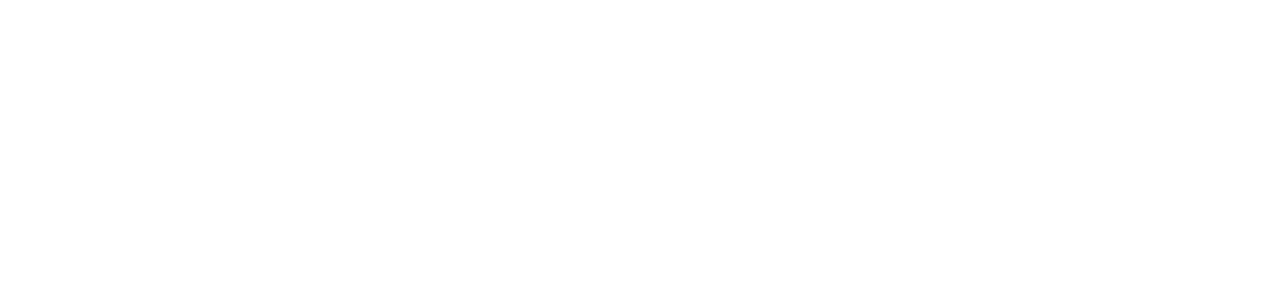
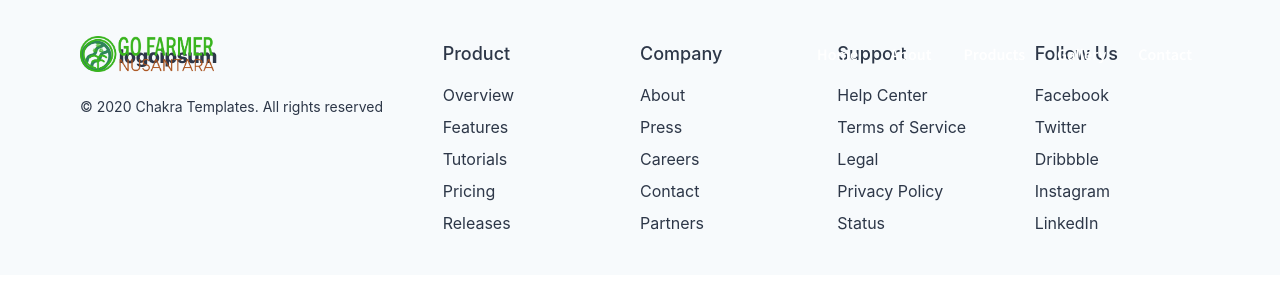
Before and after one commit to fahdikrie/gofarmerin, a Next.js app: page /products in a window 1280 px wide. Shown: the top 300 px of the page. Built offline with nearby package versions, Linux system fonts and the light colour scheme.

Commit message:
feat: add click value to navbar items

```diff
--- a/components/layout/Navbar.tsx
+++ b/components/layout/Navbar.tsx
@@ -143,11 +143,12 @@ const DesktopNav = () => {
             <PopoverTrigger>
               <Link
                 p={2}
-                href={navItem.href ?? '#'}
+                href={navItem.href}
                 fontSize={'md'}
                 fontFamily={'Source Sans Pro'}
                 fontWeight={600}
                 color={linkColor}
+                onClick={navItem.onClick}
                 _hover={{
                   textDecoration: 'none',
                   color: linkHoverColor,
@@ -180,7 +181,7 @@ const DesktopNav = () => {
   );
 };
 
-const DesktopSubNav = ({ label, href, subLabel }: NavItemType) => {
+const DesktopSubNav = ({ label, href, subLabel, onClick }: NavItemType) => {
   return (
     <Link
       href={href}
@@ -188,6 +189,7 @@ const DesktopSubNav = ({ label, href, subLabel }: NavItemType) => {
       display={'block'}
       p={2}
       rounded={'md'}
+      onClick={onClick}
       _hover={{ bg: 'pink.50' }}
     >
       <Stack direction={'row'} align={'center'}>
@@ -227,7 +229,7 @@ const MobileNav = () => {
   );
 };
 
-const MobileNavItem = ({ label, children, href }: NavItemType) => {
+const MobileNavItem = ({ label, children, href, onClick }: NavItemType) => {
   const { isOpen, onToggle } = useDisclosure();
 
   return (
@@ -235,7 +237,8 @@ const MobileNavItem = ({ label, children, href }: NavItemType) => {
       <Flex
         py={2}
         as={Link}
-        href={href ?? '#'}
+        href={href}
+        onClick={onClick}
         justify={'space-between'}
         align={'center'}
         _hover={{
@@ -267,7 +270,12 @@ const MobileNavItem = ({ label, children, href }: NavItemType) => {
         >
           {children &&
             children.map((child) => (
-              <Link key={child.label} py={2} href={child.href}>
+              <Link
+                onClick={child.onClick}
+                key={child.label}
+                py={2}
+                href={child.href}
+              >
                 {child.label}
               </Link>
             ))}
--- a/components/layout/constants.ts
+++ b/components/layout/constants.ts
@@ -1,29 +1,38 @@
+import Router from 'next/router';
+
+/* eslint-disable @typescript-eslint/no-explicit-any */
 export interface NavItemType {
   label: string;
   subLabel?: string;
   children?: Array<NavItemType>;
   href?: string;
+  onClick?: any;
 }
 
 export const NAV_ITEMS: Array<NavItemType> = [
   {
     label: 'Home',
-    href: '#',
+    onClick: () => window.scrollTo({ top: 0, behavior: 'smooth' }),
   },
   {
     label: 'About',
-    href: '#',
+    onClick: () =>
+      window.scrollTo({
+        top: (60 * window.innerHeight) / 100,
+        behavior: 'smooth',
+      }),
   },
   {
     label: 'Products',
-    href: '#',
+    onClick: () => Router.push('/products'),
   },
   {
     label: 'Gallery',
-    href: '#',
+    onClick: () => Router.push('/gallery'),
   },
   {
     label: 'Contact',
-    href: '#',
+    onClick: () =>
+      window.scrollTo({ top: document.body.scrollHeight, behavior: 'smooth' }),
   },
 ];
--- a/pages/products.tsx
+++ b/pages/products.tsx
@@ -1,5 +1,13 @@
-import { NextPage } from 'next';
+import type { NextPage } from 'next';
 
-const ProductPage: NextPage = () => <></>;
+import Layout from 'components/layout';
 
-export default ProductPage;
+const Products: NextPage = () => {
+  return (
+    <Layout>
+      <></>
+    </Layout>
+  );
+};
+
+export default Products;
```
